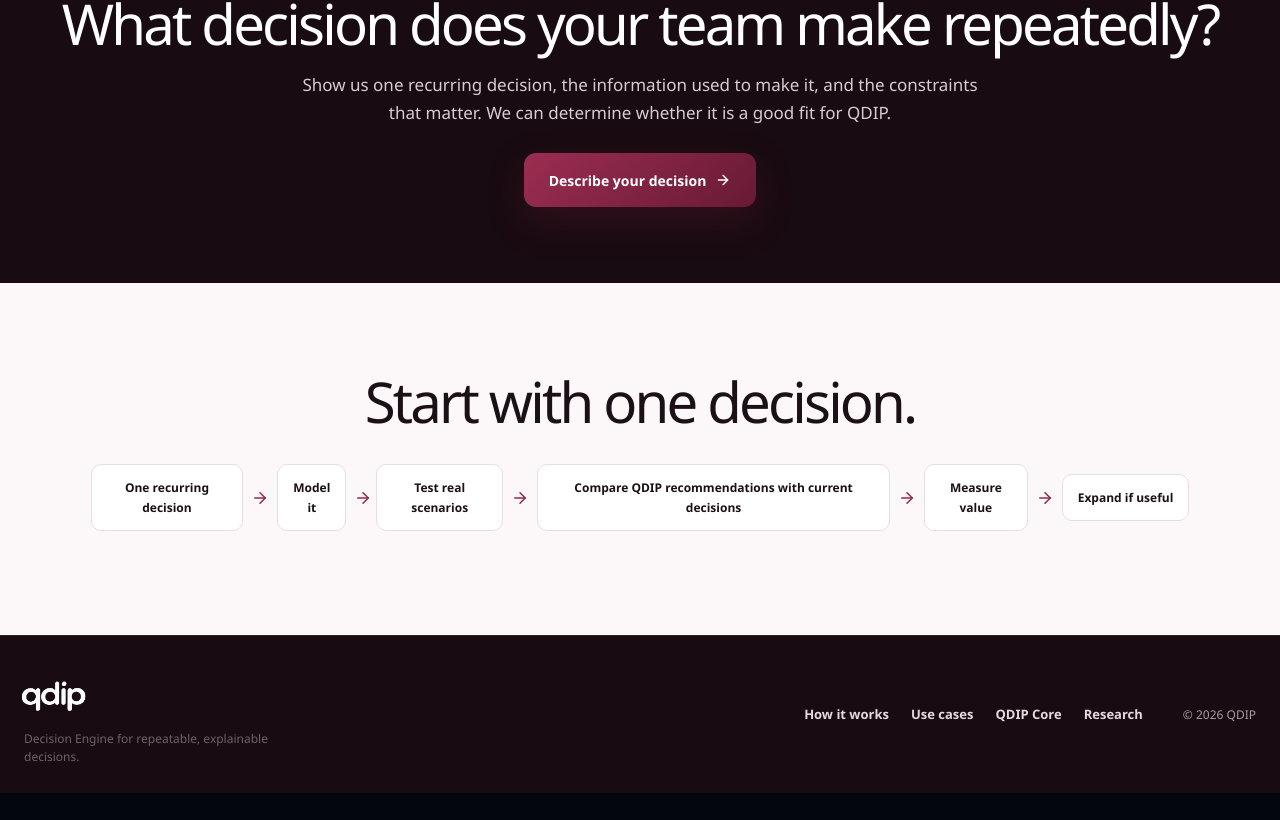
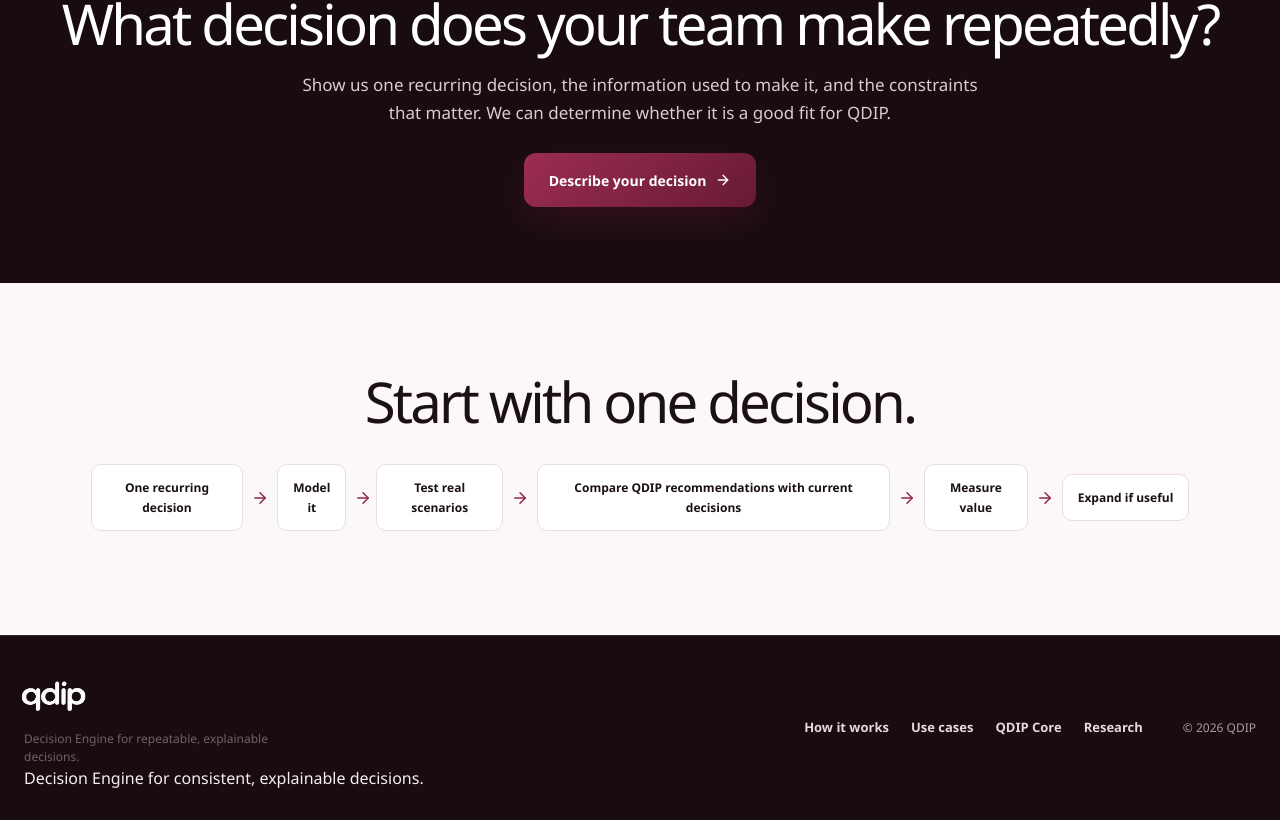
Before and after one commit to mentality-prj/dip-observatory, a Next.js app: page / in a window 1280 px wide. Shown: the part 3393-4213 px from the top of the page. Before the commit the page ends 4186 px from the top, so only its background shows below. Built offline with nearby package versions, Linux system fonts and the light colour scheme; no server answers.

Commit message:
fix: restore current footer tagline

```diff
--- a/src/components/marketing/qdip-site.tsx
+++ b/src/components/marketing/qdip-site.tsx
@@ -7,6 +7,11 @@ import { MobileMenu } from "./mobile-menu";
 import styles from "./qdip-site.module.css";
 
 const localeLabels: Record<MarketingLocale, string> = { en: "EN", uk: "UA", pl: "PL" };
+const footerTagline: Record<MarketingLocale, string> = {
+  en: "Decision Engine for consistent, explainable decisions.",
+  uk: "Рушій для послідовних і пояснюваних рішень.",
+  pl: "Silnik decyzyjny dla spójnych i wyjaśnialnych decyzji.",
+};
 const path = (locale: MarketingLocale, slug: string) => `${marketingLocaleHref(locale)}/${slug}`;
 
 function Header({ locale }: { locale: MarketingLocale }) {
@@ -46,6 +51,6 @@ export function QdipSite({ locale="en" }: { locale?: MarketingLocale }) {
     <section className={styles.softSection} id="why"><div className={styles.sectionIntro}><h2>{c.why[0]}</h2></div><div className={styles.valueGrid}>{[1,3,5,7,9,11].map(i=><article key={c.why[i]}><Check size={18}/><h3>{c.why[i]}</h3><p>{c.why[i+1]}</p></article>)}</div></section>
     <section className={styles.finalCta}><h2>{c.conversion[0]}</h2><p>{c.conversion[1]}</p><Link className={styles.primaryButtonLarge} href={path(locale,"decision")}>{c.conversion[2]} <ArrowRight size={16}/></Link></section>
     <section className={styles.section}><div className={styles.sectionIntro}><h2>{c.adoption[0]}</h2></div><Flow labels={c.adoption.slice(1)}/></section>
-    <footer className={styles.footer}><QdipLogo/><nav><Link href={path(locale,"how-it-works")}>{c.nav[0]}</Link><Link href={path(locale,"use-cases")}>{c.nav[1]}</Link><Link href={path(locale,"core")}>QDIP Core</Link><Link href={path(locale,"core/research")}>Research</Link></nav><span>© {new Date().getFullYear()} QDIP</span></footer>
+    <footer className={styles.footer}><div className={styles.footerBrand}><QdipLogo/><p>{footerTagline[locale]}</p></div><nav><Link href={path(locale,"how-it-works")}>{c.nav[0]}</Link><Link href={path(locale,"use-cases")}>{c.nav[1]}</Link><Link href={path(locale,"core")}>QDIP Core</Link><Link href={path(locale,"core/research")}>Research</Link></nav><span>© {new Date().getFullYear()} QDIP</span></footer>
   </main>;
 }
```
